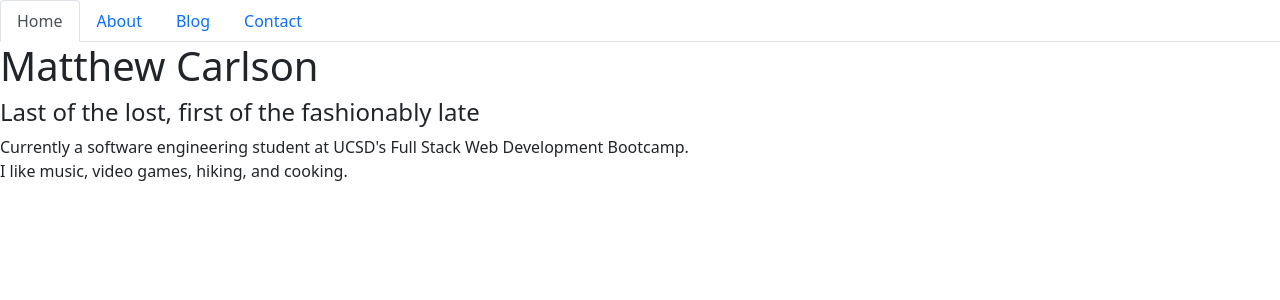
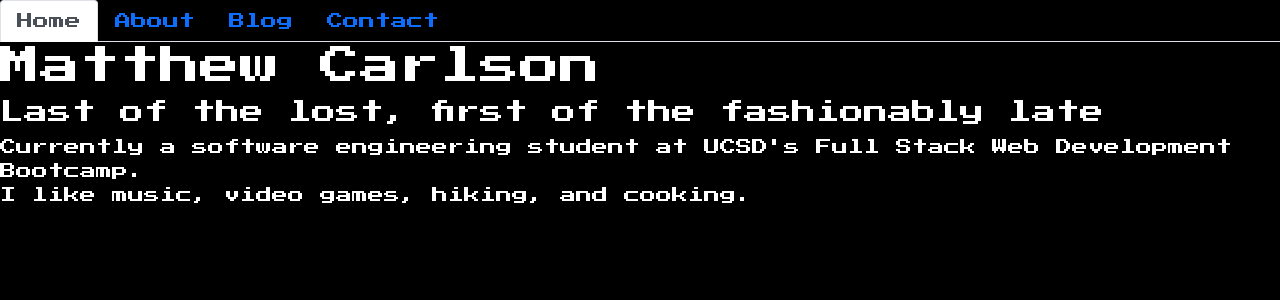
Before and after one commit to mrmrc182/mc-react-portfolio, a React (Create React App) app: page / in a window 1280 px wide. Shown: the top 300 px of the page. Built offline with nearby package versions, Linux system fonts and the light colour scheme.

Commit message:
adding some styles

```diff
--- a/public/index.html
+++ b/public/index.html
@@ -24,7 +24,13 @@
       work correctly both with client-side routing and a non-root public URL.
       Learn how to configure a non-root public URL by running `npm run build`.
     -->
-    <title>React App</title>
+    <link rel="preconnect" href="https://fonts.googleapis.com" />
+    <link rel="preconnect" href="https://fonts.gstatic.com" crossorigin />
+    <link
+      href="https://fonts.googleapis.com/css2?family=Press+Start+2P&display=swap"
+      rel="stylesheet"
+    />
+    <title>Matthew Carlson</title>
   </head>
   <body>
     <noscript>You need to enable JavaScript to run this app.</noscript>
--- /dev/null
+++ b/src/App.css
@@ -0,0 +1,9 @@
+*{
+    box-sizing: border-box;
+    color: white;
+    background-color: black;
+}
+
+.font-link{
+    font-family: "Press Start 2P", cursive;
+}
--- a/src/App.js
+++ b/src/App.js
@@ -1,6 +1,9 @@
 import React from "react";
+import '../src/App.css'
 import PortfolioContainer from "./components/PortfolioContainer";
 
-const App = () => <PortfolioContainer />;
+function App (){
+    return (
+    <div className="font-link"><PortfolioContainer /></div>);}
 
 export default App;
```
